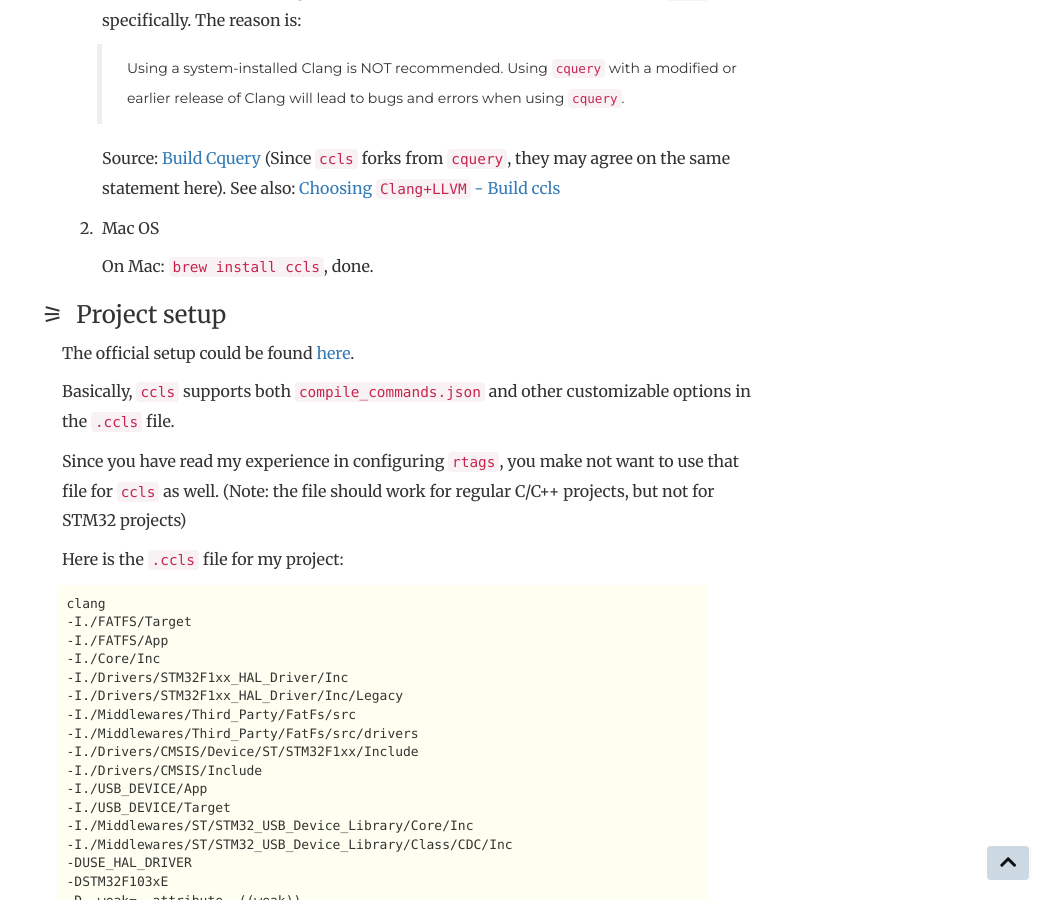
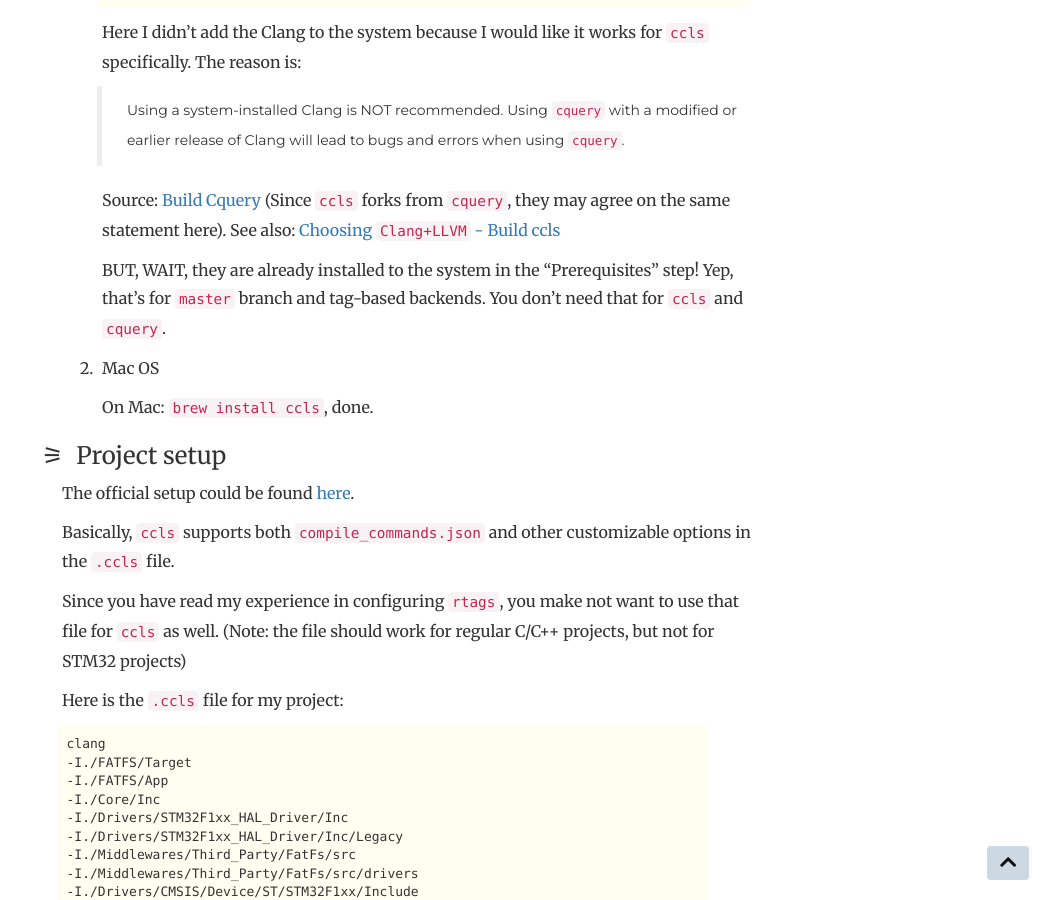
Before and after one commit to LanternD/en.dlyang.me, a Jekyll site: the page built from _posts/2019-11-11-adding-c-c++-code-auto-completion-to-an-stm32-project.md, in a window 1280 px wide and 900 px high, scrolled down 10696 px. Shown: the whole window, without its empty margins (233-1280 px from the left). Built offline with Jekyll 4.4.1, drawn with Linux system fonts in a browser that asks for light colours; nearby versions of some CDN libraries; comment, search, counter and statistics services are not loaded; some of the changed lines change nothing that is shown; some of the changed text lies outside the part shown.

Commit message:
update post: c/c++ completion to stm32 project

```diff
--- a/_posts/2019-11-11-adding-c-c++-code-auto-completion-to-an-stm32-project.md
+++ b/_posts/2019-11-11-adding-c-c++-code-auto-completion-to-an-stm32-project.md
@@ -91,9 +91,11 @@
 
 ## `bear`
 
-Download: [rizsotto/Bear - Github](https://github.com/rizsotto/Bear).
+Official site: [rizsotto/Bear - Github](https://github.com/rizsotto/Bear).
 
 `bear` is useful for general C/C++ development, but I have another walkaround for the STM32 project. You can keep it for future use.
+
+---
 
 # Spacemacs in `master` Branch
 
@@ -200,6 +202,8 @@
 You should be able to work with an awesome STM32 coding environment.
 
 Done!
+
+---
 
 # Spacemacs in `develop` Branch
 
@@ -328,6 +332,8 @@
 
     Source: [Build Cquery](https://github.com/cquery-project/cquery/wiki/Building-cquery#cquery-cmake-options) (Since `ccls` forks from `cquery`, they may agree on the same statement here). See also: [Choosing `Clang+LLVM` - Build ccls](https://github.com/MaskRay/ccls/wiki/Build#choosing-clangllvm)
 
+    BUT, WAIT, they are already installed to the system in the "Prerequisites" step! Yep, that's for `master` branch and tag-based backends. You don't need that for `ccls` and `cquery`.
+
 2.  Mac OS
 
     On Mac: `brew install ccls`, done.
```
